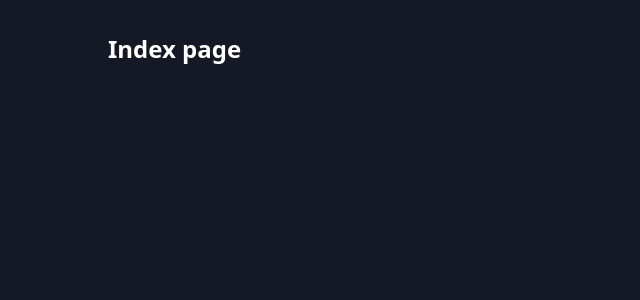
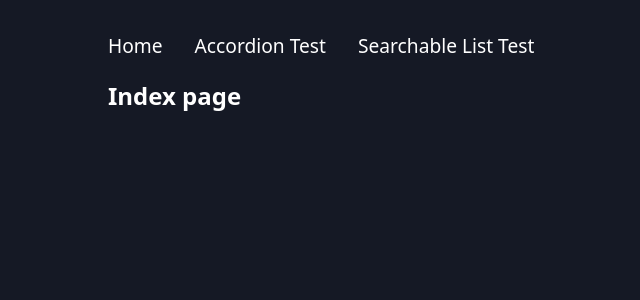
Before and after one commit to sean-xiao-zhao7/react_best_practices, a React (Vite) app: page / in a window 1280 px wide. Shown: the top 300 px of the page, without its empty margins (212-852 px from the left). Built offline with nearby package versions, Linux system fonts and the light colour scheme.

Commit message:
Add menu

```diff
--- a/src/components/layouts/MainLayout.tsx
+++ b/src/components/layouts/MainLayout.tsx
@@ -1,9 +1,14 @@
 import React from "react";
-import { Outlet } from "react-router-dom";
+import { Link, Outlet } from "react-router-dom";
 
 export default function MainLayout() {
     return (
         <main>
+            <menu>
+                <Link to="/">Home</Link>
+                <Link to="/accordion">Accordion Test</Link>
+                <Link to="/searchablelist">Searchable List Test</Link>
+            </menu>
             <section>
                 <Outlet />
             </section>
--- a/src/index.css
+++ b/src/index.css
@@ -3,8 +3,9 @@
 }
 
 html {
-  font-family: system-ui, -apple-system, BlinkMacSystemFont, 'Segoe UI', Roboto,
-    Oxygen, Ubuntu, Cantarell, 'Open Sans', 'Helvetica Neue', sans-serif;
+    font-family: system-ui, -apple-system, BlinkMacSystemFont, "Segoe UI",
+        Roboto, Oxygen, Ubuntu, Cantarell, "Open Sans", "Helvetica Neue",
+        sans-serif;
 }
 
 body {
@@ -129,3 +130,16 @@ main {
 #travel-demo button:active {
     background-color: #363e57;
 }
+
+/* menu  */
+menu {
+    display: grid;
+    grid-template-columns: repeat(4, max-content);
+    grid-column-gap: 2rem;
+    padding: 0;
+}
+menu a {
+    color: white;
+    text-decoration: none;
+    font-size: 1.2rem;
+}
```
Lines whose indentation alone changed are shown as unchanged.
